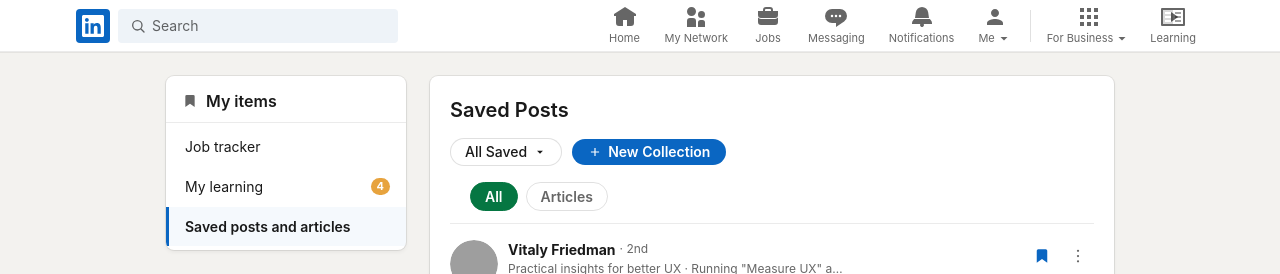
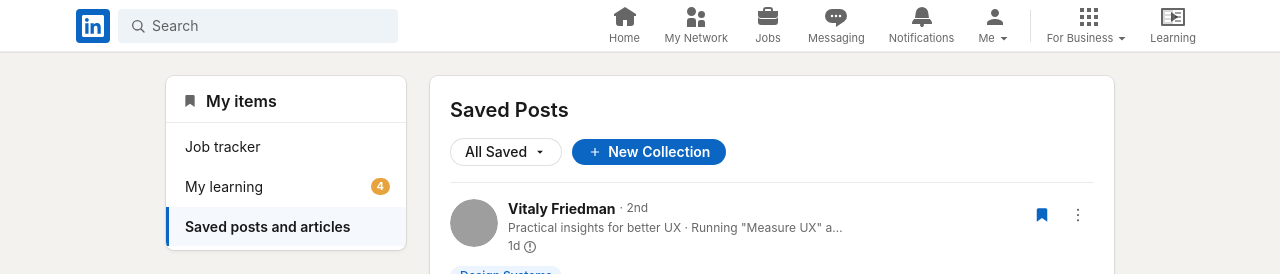
Before and after one commit to shrawan-10/linkedin-saved-collections, a plain HTML site: page linkedin-saved-collections.html in a window 1280 px wide. Shown: the top 274 px of the page. Drawn offline with Linux system fonts and the light colour scheme; grey boxes are pictures that could not be loaded.

Commit message:
Remove All/Articles filter tabs, add divider below collection controls

```diff
--- a/linkedin-saved-collections.html
+++ b/linkedin-saved-collections.html
@@ -255,7 +255,9 @@
     align-items: center;
     gap: 10px;
     flex-wrap: wrap;
-    margin-bottom: 16px;
+    margin-bottom: 0;
+    padding-bottom: 16px;
+    border-bottom: 1px solid var(--border-light);
   }
 
   /* Collection Dropdown Trigger */
@@ -1143,11 +1145,6 @@
           </button>
         </div>
 
-        <!-- Filter tabs -->
-        <div class="filter-tabs">
-          <button class="filter-tab active">All</button>
-          <button class="filter-tab">Articles</button>
-        </div>
       </div>
 
       <!-- POST CARDS -->
```
